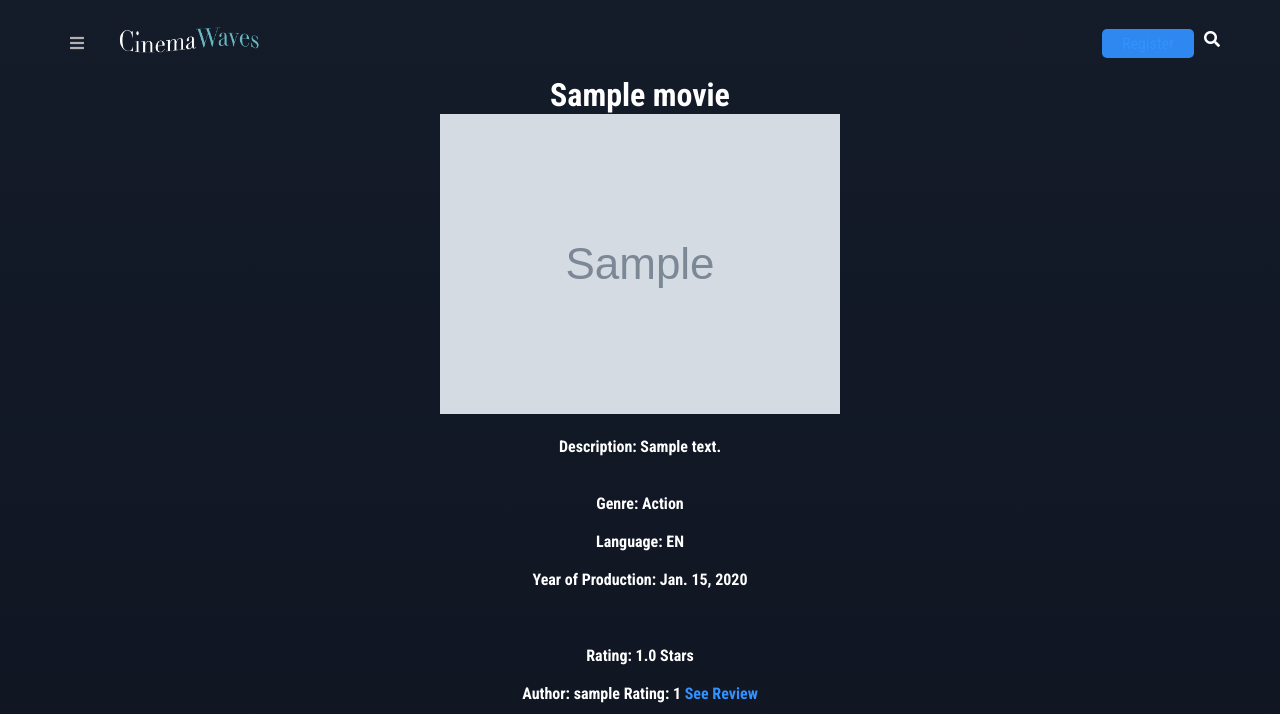
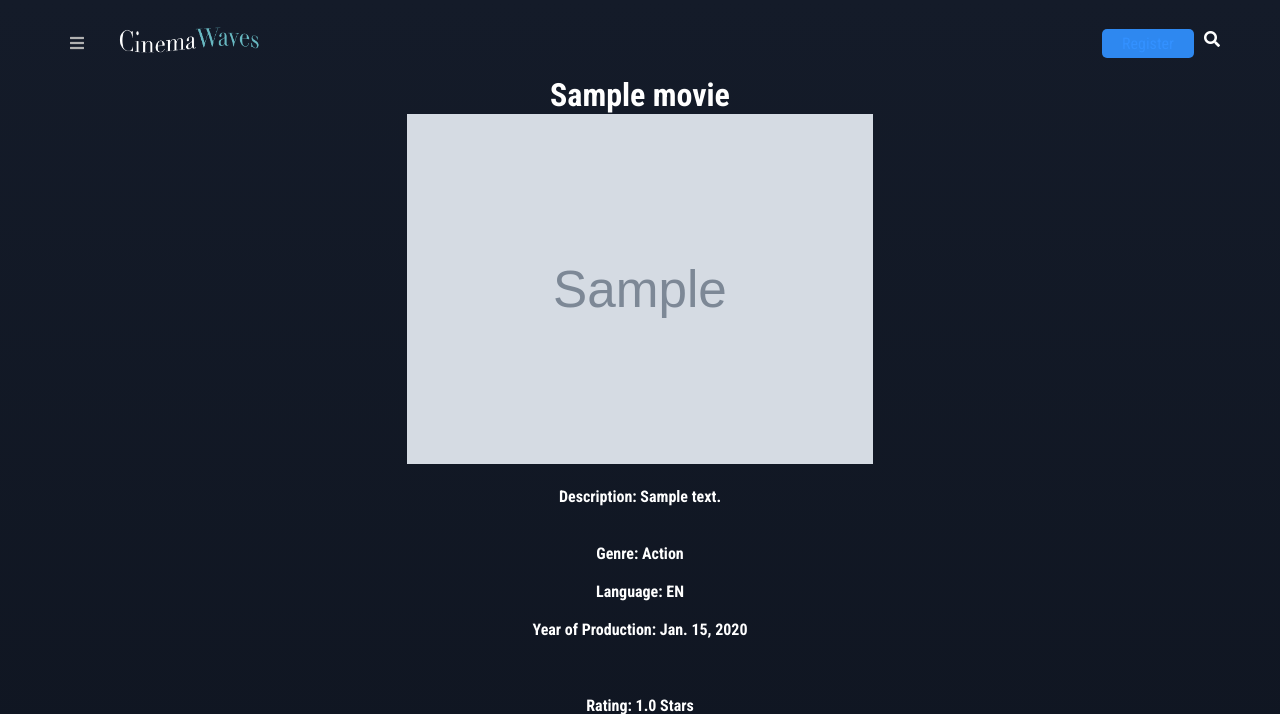
Before and after one commit to Isaac-Develops/Cinema-Waves, a Django app: page /movies/1/ in a window 1280 px wide. Shown: the top 714 px of the page. Run offline with Django 3.2, Linux system fonts and the light colour scheme; tables that the repository leaves empty hold one stand-in row (values such as "Sample post"); grey boxes marked "Sample" are stand-in pictures.

Commit message:
Change image size for movie detail

```diff
--- a/templates/movie_detail.html
+++ b/templates/movie_detail.html
@@ -12,7 +12,7 @@
         }
     </style>
 <h1>{{movie.title}}</h1>
-<img src="{{movie.image.url}}" alt="{{movie.title}} Movie Poster"/>
+<img src="{{movie.image.url}}" alt="{{movie.title}} Movie Poster" style="height: 350px;" />
 <br>
 <br>
 <p>Description: {{movie.description}}</p>
```
